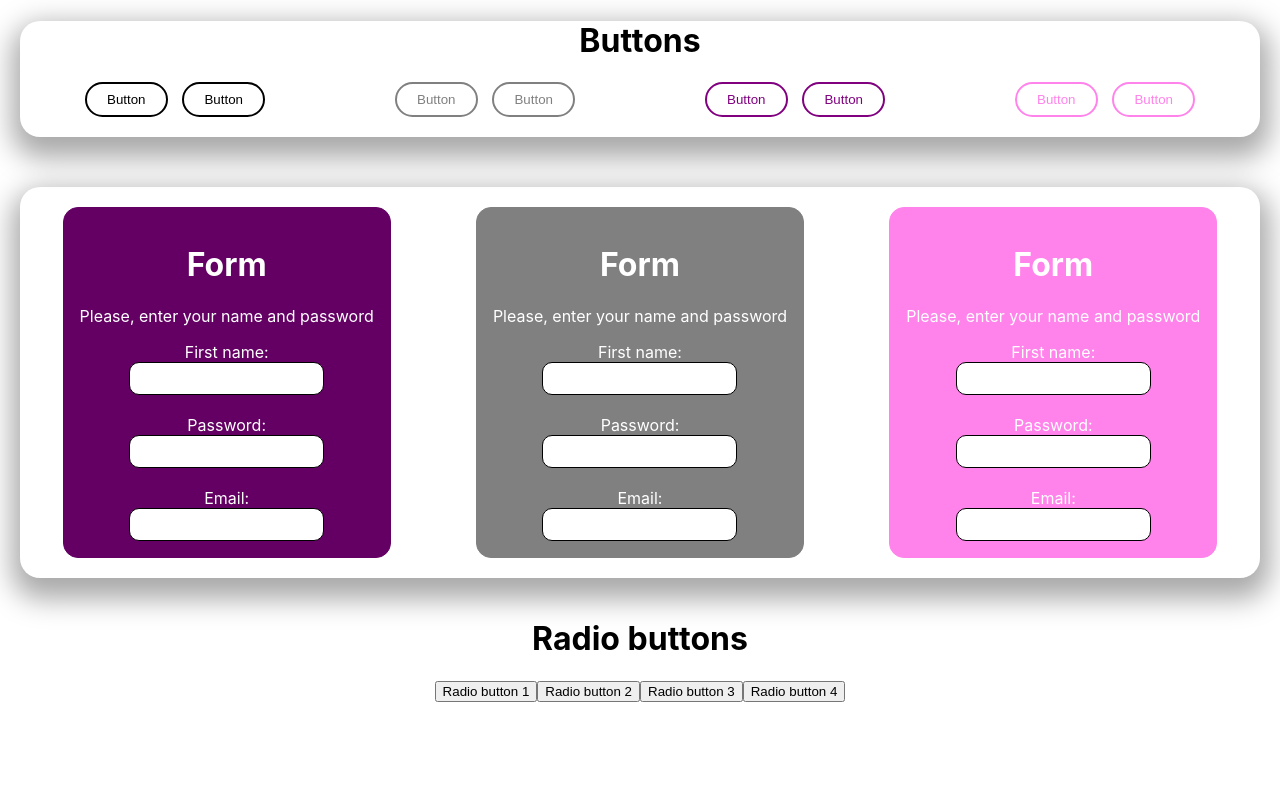
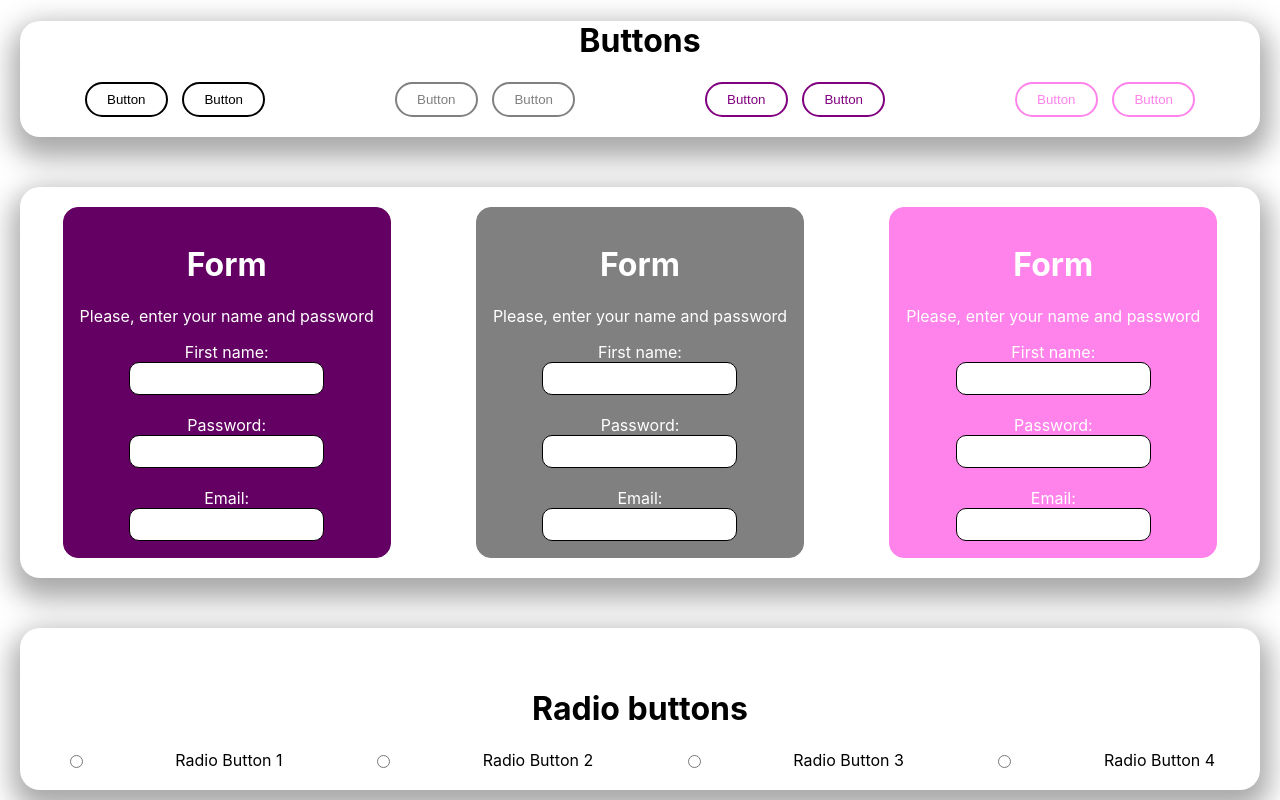
Before and after one commit to MariaKlo/ui-kit-react, a React (Create React App) app: page / in a window 1280 px wide. Built offline with nearby package versions, Linux system fonts and the light colour scheme.

Commit message:
Style radio buttons

```diff
--- a/src/components/radio-buttons/radio-buttons.css
+++ b/src/components/radio-buttons/radio-buttons.css
@@ -1 +1,13 @@
-/* Add css styles */
+.radio-buttons {
+    padding-top: 1.25rem;
+    padding-bottom: 1.25rem;
+    margin-top: 3.125rem;
+    border-radius: 20px;
+    -webkit-box-shadow: 43px -24px 5px -3px rgba(0,0,0,0), 1px 12px 28px 9px rgba(0,0,0,0.34);
+    box-shadow: 43px -24px 5px -3px rgba(0,0,0,0), 1px 12px 28px 9px rgba(0,0,0,0.34);
+}
+
+.radio-buttons__wrap {
+    display: flex;
+    justify-content: space-around;
+}
--- a/src/components/radio-buttons/radio-buttons.js
+++ b/src/components/radio-buttons/radio-buttons.js
@@ -1,16 +1,21 @@
 import React from "react";
+import './radio-buttons.css';
 
 class RadioButton extends React.Component {
     render() {
         return (
-            <div>
+            <div className="radio-buttons">
                 <br/>
                 <h1>Radio buttons</h1>
                 <div className="radio-buttons__wrap">
-                    <button type="radio" name="radio">Radio button 1</button>
-                    <button type="radio" name="radio">Radio button 2</button>
-                    <button type="radio" name="radio">Radio button 3</button>
-                    <button type="radio" name="radio">Radio button 4</button>
+                    <input type="radio" className="radio-button radio-button_black" name="radio" id="radio_first"/>
+                    <label for="radio_first">Radio Button 1</label>
+                    <input type="radio" className="radio-button radio-button_grey" name="radio" id="radio_second"/>
+                    <label for="radio_second">Radio Button 2</label>
+                    <input type="radio" className="radio-button radio-button_purple" name="radio" id="radio_third"/>
+                    <label for="radio_third">Radio Button 3</label>
+                    <input type="radio" className="radio-button radio-button_pink" name="radio" id="radio_fourth"/>
+                    <label for="radio_fourth">Radio Button 4</label>
                 </div>
             </div>
         );
```
